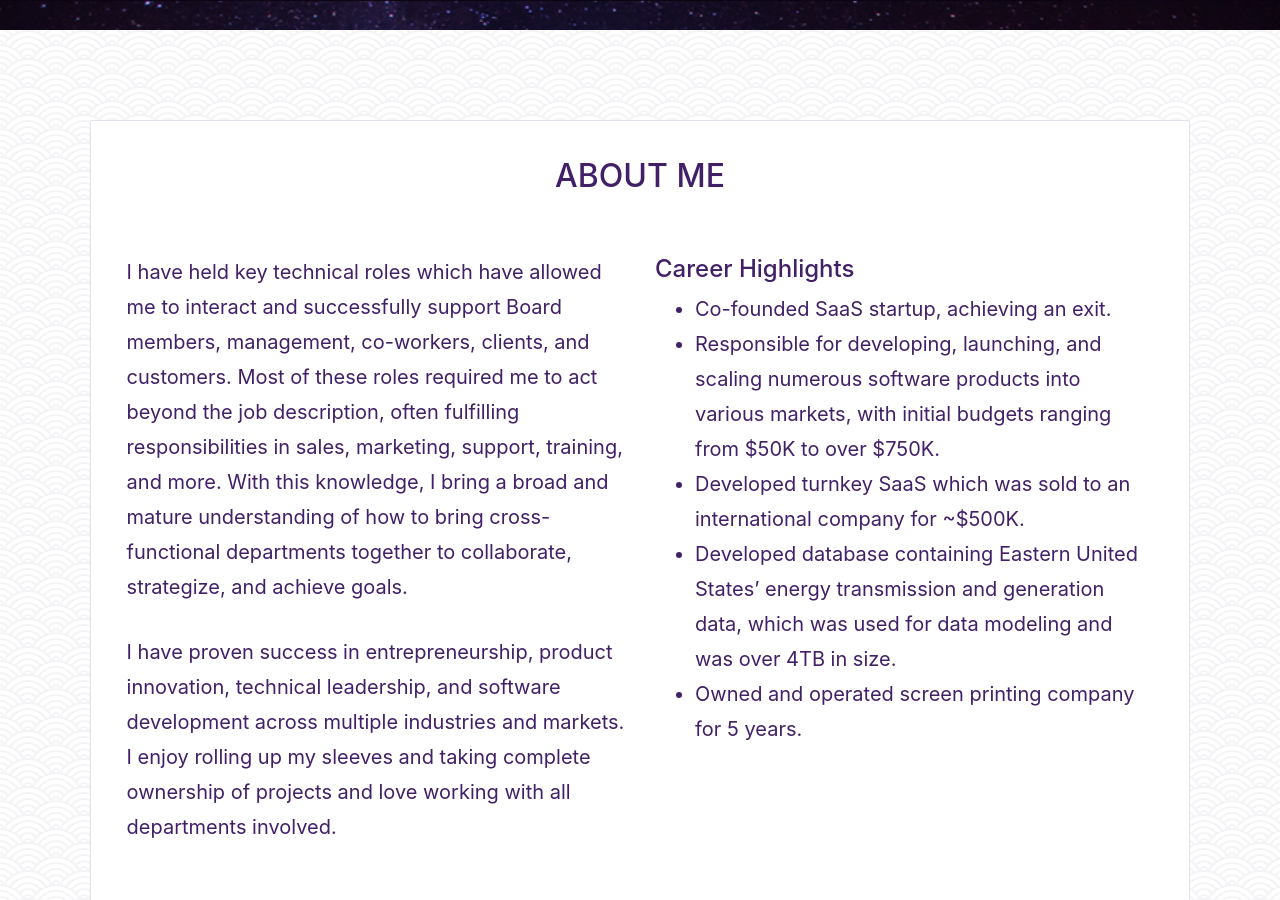
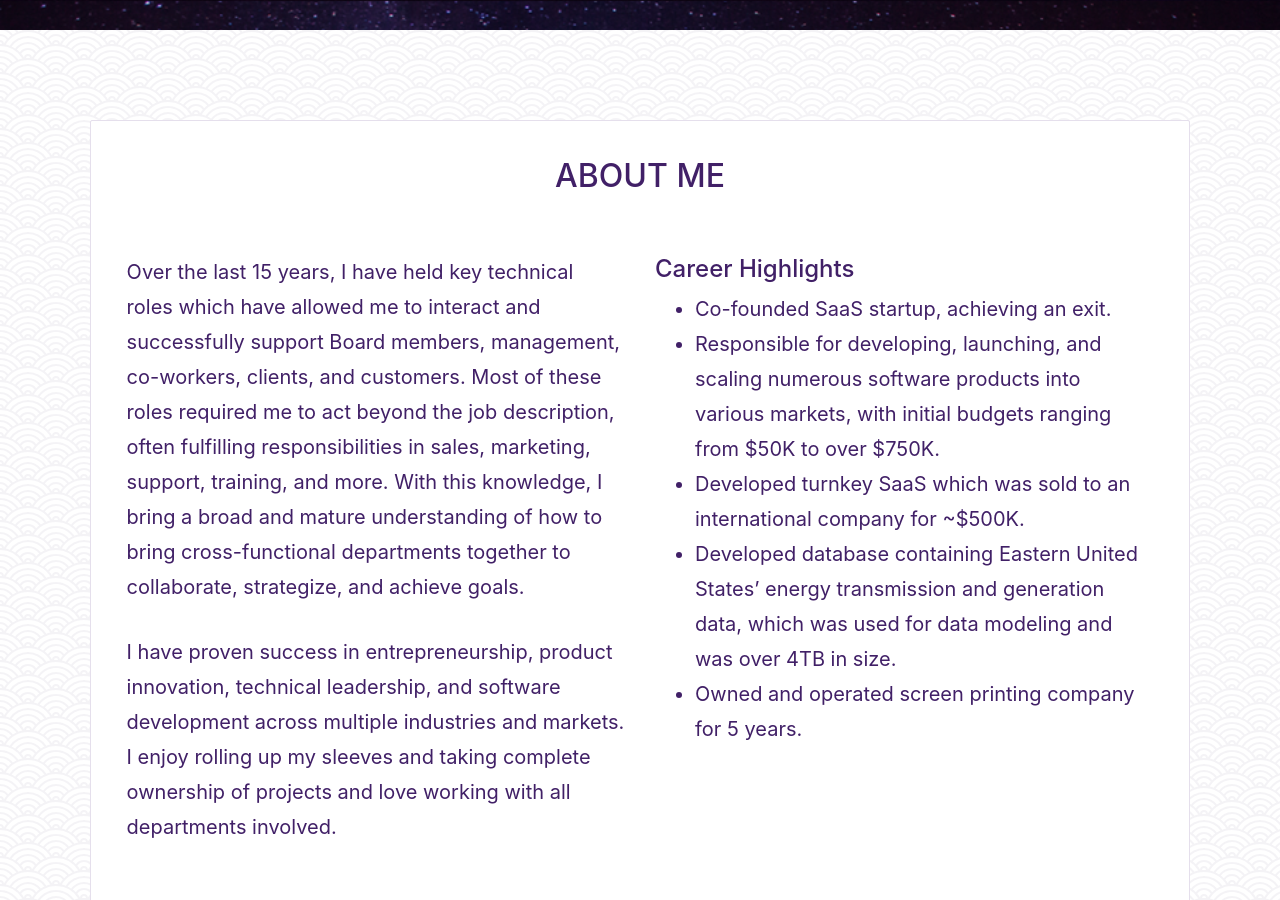
Before and after one commit to jaketoolson/jaketoolson.github.io, a Jekyll site: the page built from index.html, in a window 1280 px wide and 900 px high, scrolled down 899 px. Built offline with Jekyll 4.4.1, drawn with Linux system fonts in a browser that asks for light colours; nearby versions of some CDN libraries.

Commit message:
now I have email!! :)

```diff
--- a/_includes/home.html
+++ b/_includes/home.html
@@ -23,7 +23,7 @@
         <div class="section-body txt-prpl">
             <div class="row">
                 <div class="col-sm">
-                    <p>I have held key technical roles which have allowed me to interact and successfully support Board members, management, co-workers, clients, and customers. Most of these roles required me to act beyond the job description, often fulfilling responsibilities in sales, marketing, support, training, and more. With this knowledge, I bring a broad and mature understanding of how to bring cross-functional departments together to collaborate, strategize, and achieve goals.</p>
+                    <p>Over the last 15 years, I have held key technical roles which have allowed me to interact and successfully support Board members, management, co-workers, clients, and customers. Most of these roles required me to act beyond the job description, often fulfilling responsibilities in sales, marketing, support, training, and more. With this knowledge, I bring a broad and mature understanding of how to bring cross-functional departments together to collaborate, strategize, and achieve goals.</p>
                     <p>I have proven success in entrepreneurship, product innovation, technical leadership, and software development across multiple industries and markets. I enjoy rolling up my sleeves and taking complete ownership of projects and love working with all departments involved.</p>
                 </div>
                 <div class="col-sm">
@@ -74,6 +74,11 @@
                         <i class="fab fa-github-square fa-3x"></i>
                     </a>
                 </li>
+                <li class="list-inline-item">
+                    <a href="javascript:location='mailto:\u006a\u0061\u006b\u0065\u0074\u006f\u006f\u006c\u0073\u006f\u006e\u0040\u0067\u006d\u0061\u0069\u006c\u002e\u0063\u006f\u006d';void 0">
+                        <i class="fas fa-envelope-square fa-3x"></i>
+                    </a>
+                </li>
             </ul>
             <p class="mt-5 text-small">&copy; Jake Toolson</p>
         </div>
```
